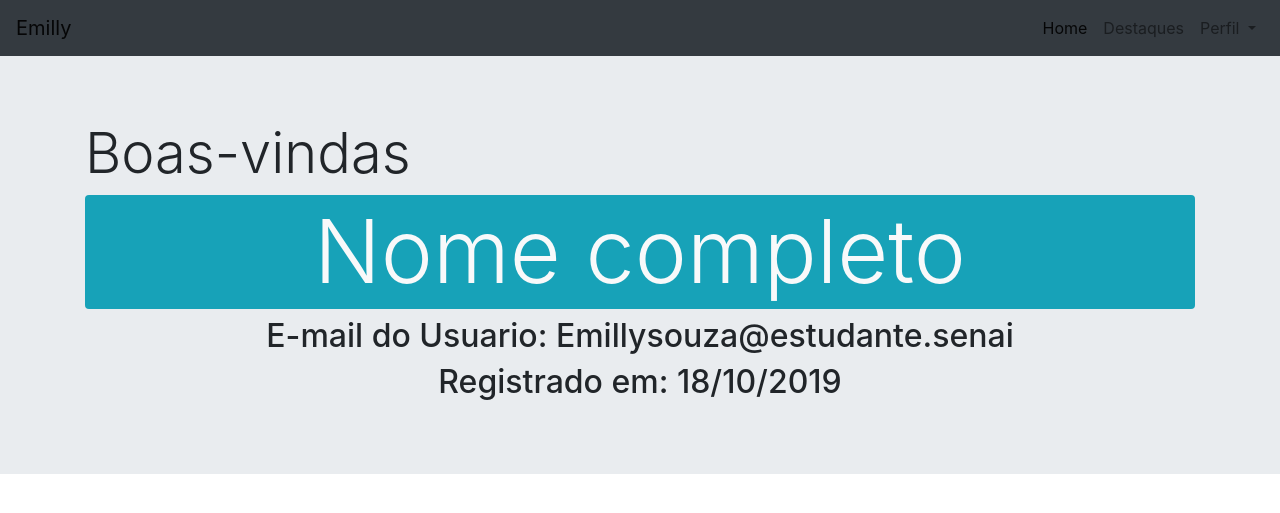
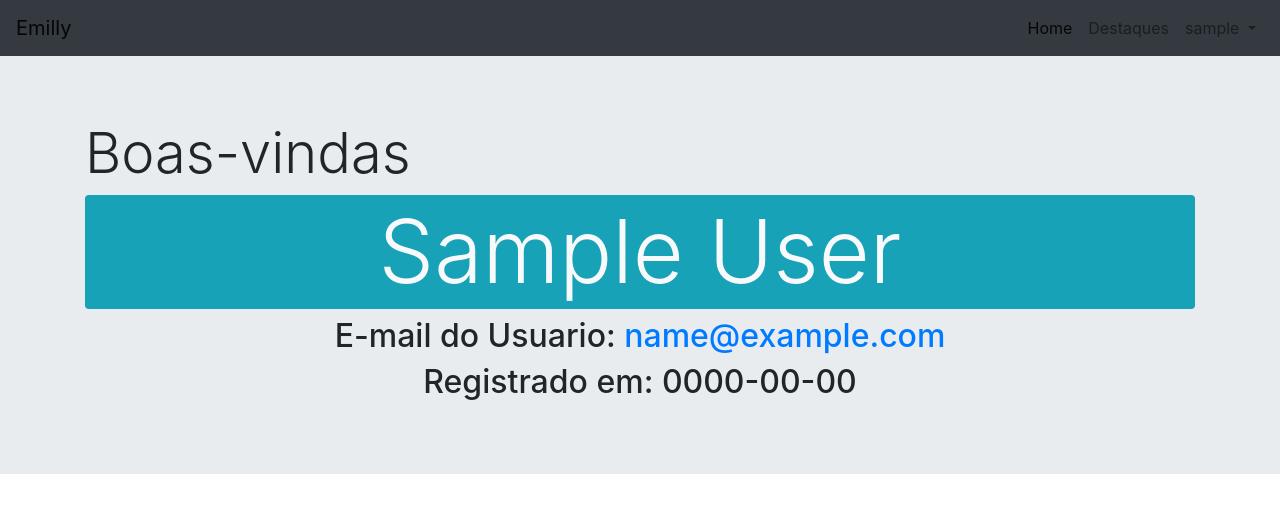
Before and after one commit to Emillysouza/login, a PHP site: page /login/perfil.php in a window 1280 px wide. Shown: the top 513 px of the page. Run offline with PHP 8.4, Linux system fonts and the light colour scheme; the visitor is signed in with stand-in values (Sample User, id 1).

Commit message:
perfil completo
perfil.php preenchido com dados da sessão

```diff
--- a/perfil.php
+++ b/perfil.php
@@ -1,5 +1,5 @@
 <?php
-    require_once "session.php";
+require_once "session.php";
 ?>
 <!DOCTYPE html>
 <html lang="pt-br">
@@ -32,7 +32,7 @@
 
                 <li class="nav-item dropdown">
                     <a class="nav-link dropdown-toggle" href="#" id="navbarDropdownMenuLink" role="button" data-toggle="dropdown" aria-haspopup="true" aria-expanded="false">
-                        Perfil
+                        <?= $nomeDoUsuario ?>
                     </a>
                     <div class="dropdown-menu" aria-labelledby="navbarDropdownMenuLink">
                         <a class="dropdown-item" href="#">Sobre</a>
@@ -48,13 +48,16 @@
         <div class="container">
             <h1 class="display-4">Boas-vindas</h1>
             <h2 class="display-2 text-center bg-info rounded p-1 text-light" style="background-color: deepPink; color: deepSkyBlue;">
-                Nome completo
+                <?= $nomeCompleto ?>
             </h2>
             <h2 class="text-center">
-                E-mail do Usuario: Emillysouza@estudante.senai
+                E-mail do Usuario:
+                <a href="mailto:<?=$emailUsuario?>">
+                    <?=$emailUsuario?>
+                </a>
             </h2>
             <h2 class="text-center">
-                Registrado em: 18/10/2019
+                Registrado em: <?= $dataCriado ?>
             </h2>
         </div>
     </div>
--- a/session.php
+++ b/session.php
@@ -4,6 +4,17 @@ require_once "configBD.php";
 
 if(isset($_SESSION['nomeDoUsuario'])){
     //Logado
+    $usuario = $_SESSION['nomeDoUsuario'];
+    $sql = $connect->prepare("SELECT * FROM usuario WHERE nomeDoUsuario =?");
+    $sql->bind_param("s",$usuario);
+    $sql->execute();
+    $resultado = $sql->get_result();
+    $linha = $resultado->fetch_array(MYSQLI_ASSOC);
+
+    $nomeDoUsuario = $linha['nomeDoUsuario'];
+    $nomeCompleto = $linha['nomeCompleto'];
+    $emailUsuario = $linha['emailUsuario'];
+    $dataCriado = $linha['dataCriado'];
 
 }else{
     //Se não estiver logado, redirecionar para index
```
